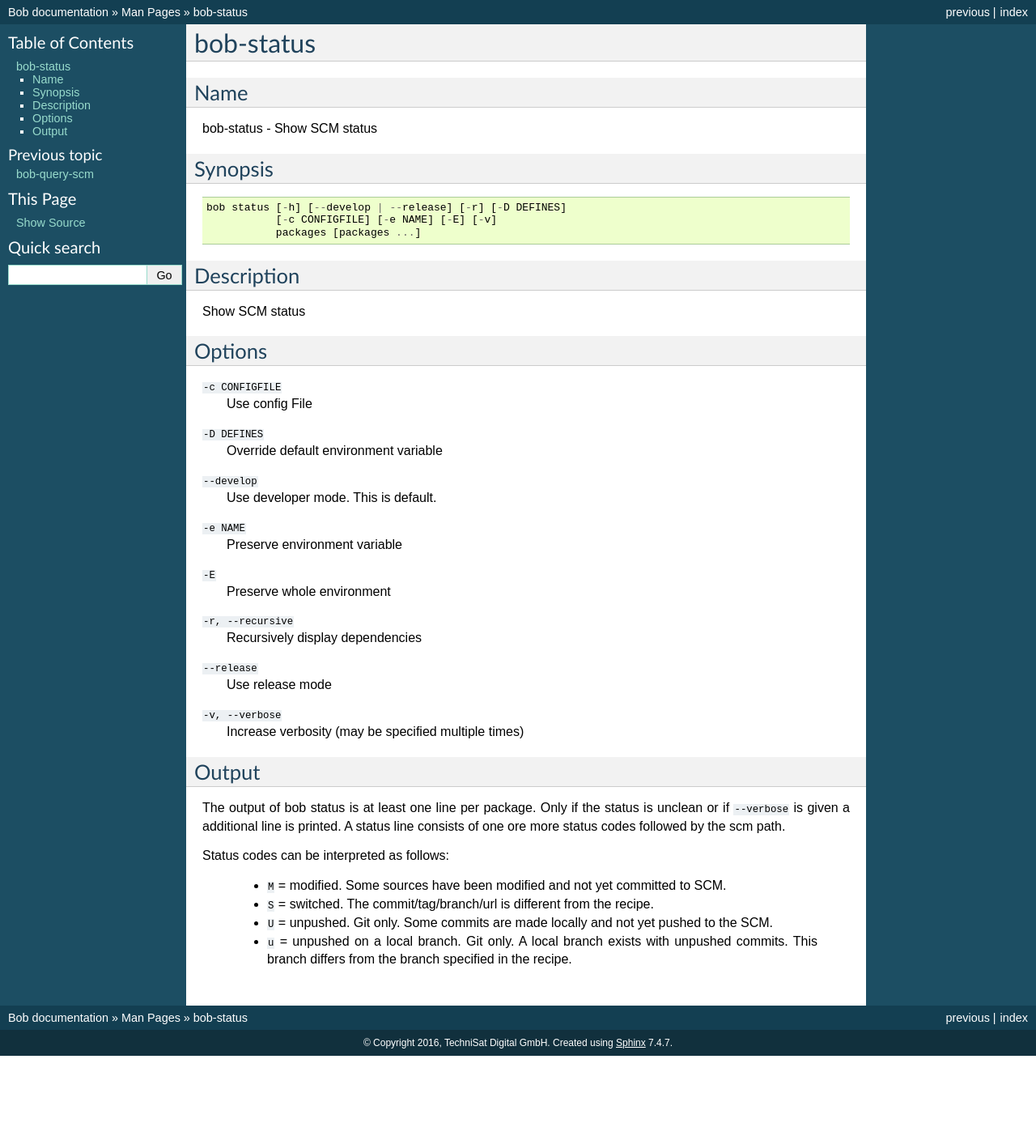
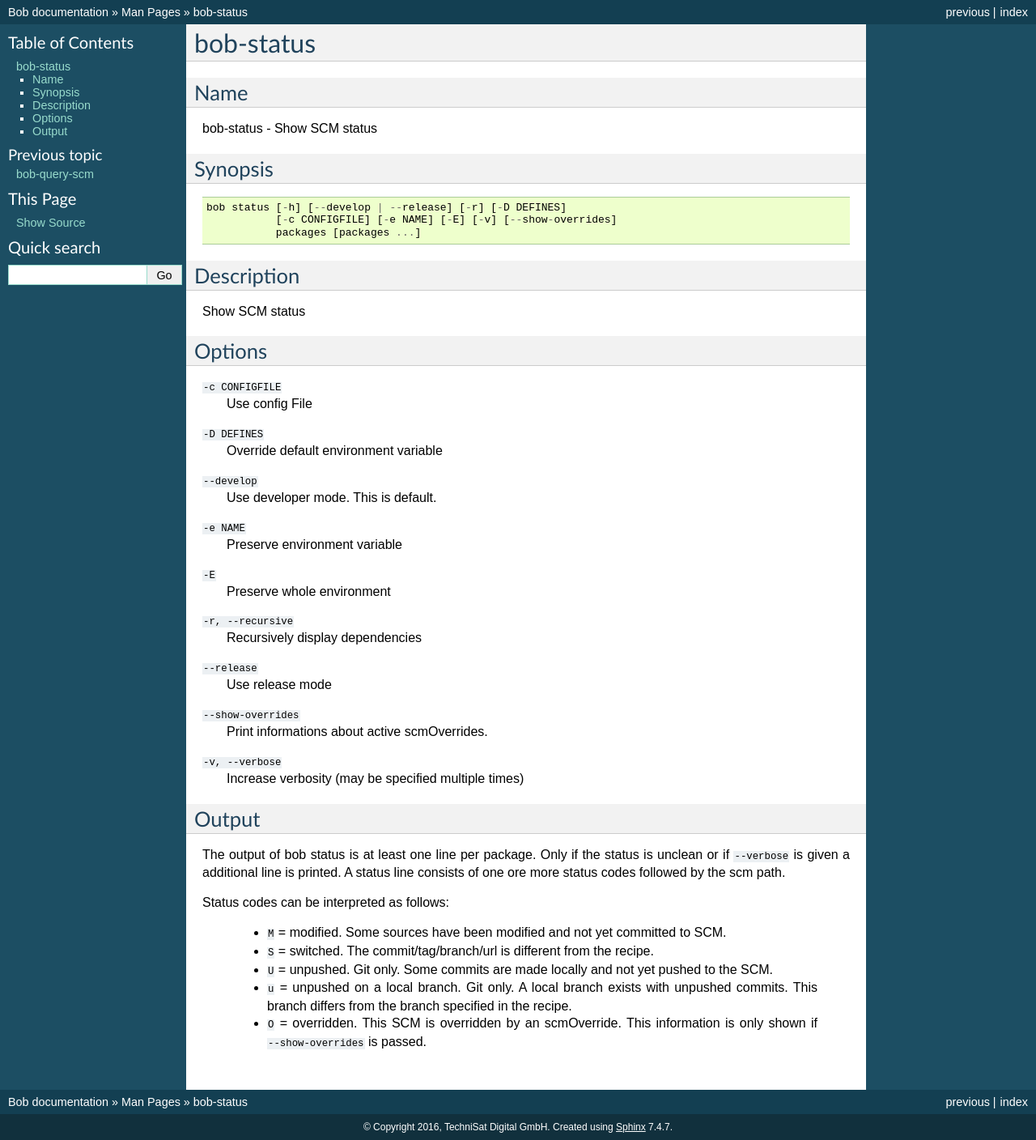
Before and after one commit to BobBuildTool/bob, a Sphinx documentation site: the page built from doc/manpages/bob-status.rst, in a window 1280 px wide. Shown: the whole page at 81% size. Built offline with Sphinx 7.4.7, drawn with Linux system fonts in a browser that asks for light colours; formulas are drawn with MathJax 3; the version number could not be read and is left out; before the commit the page ends 1304 px from its top, so only the background shows below that.

Commit message:
doc: update bob status documentation and manpage
Adds '--show-overrides' argument to bob status documentation and document
the new status 'O'.

```diff
--- a/doc/manpages/bob-status.rst
+++ b/doc/manpages/bob-status.rst
@@ -14,7 +14,7 @@
 ::
 
     bob status [-h] [--develop | --release] [-r] [-D DEFINES]
-               [-c CONFIGFILE] [-e NAME] [-E] [-v]
+               [-c CONFIGFILE] [-e NAME] [-E] [-v] [--show-overrides]
                packages [packages ...]
 
 Description
@@ -46,6 +46,9 @@
 ``--release``
     Use release mode
 
+``--show-overrides``
+    Print informations about active scmOverrides.
+
 ``-v, --verbose``
     Increase verbosity (may be specified multiple times)
 
@@ -62,3 +65,4 @@
     - ``S`` = switched. The commit/tag/branch/url is different from the recipe.
     - ``U`` = unpushed. Git only. Some commits are made locally and not yet pushed to the SCM.
     - ``u`` = unpushed on a local branch. Git only. A local branch exists with unpushed commits. This branch differs from the branch specified in the recipe.
+    - ``O`` = overridden. This SCM is overridden by an scmOverride. This information is only shown if ``--show-overrides`` is passed.
--- a/doc/manual/configuration.rst
+++ b/doc/manual/configuration.rst
@@ -1136,6 +1136,8 @@
             download: "scp -q localhost:archive/${BOB_REMOTE_ARTIFACT} ${BOB_LOCAL_ARTIFACT}"
             flags: [upload]
 
+.. _configuration-config-scmOverrides:
+
 scmOverrides
 ~~~~~~~~~~~~
 
--- a/doc/tutorial/compile.rst
+++ b/doc/tutorial/compile.rst
@@ -187,6 +187,7 @@
 * ``u`` : unpushed commits on local branch (Git only)
 * ``M`` : Modified sources.
 * ``S`` : Switched. Could be different tag, commitId, branch or URL.
+* ``O`` : Overridden. This Scm is overridden (:ref:`configuration-config-scmOverrides`). Depends on `--show-overrides`.
 
 
 Firing up a Jenkins
```
